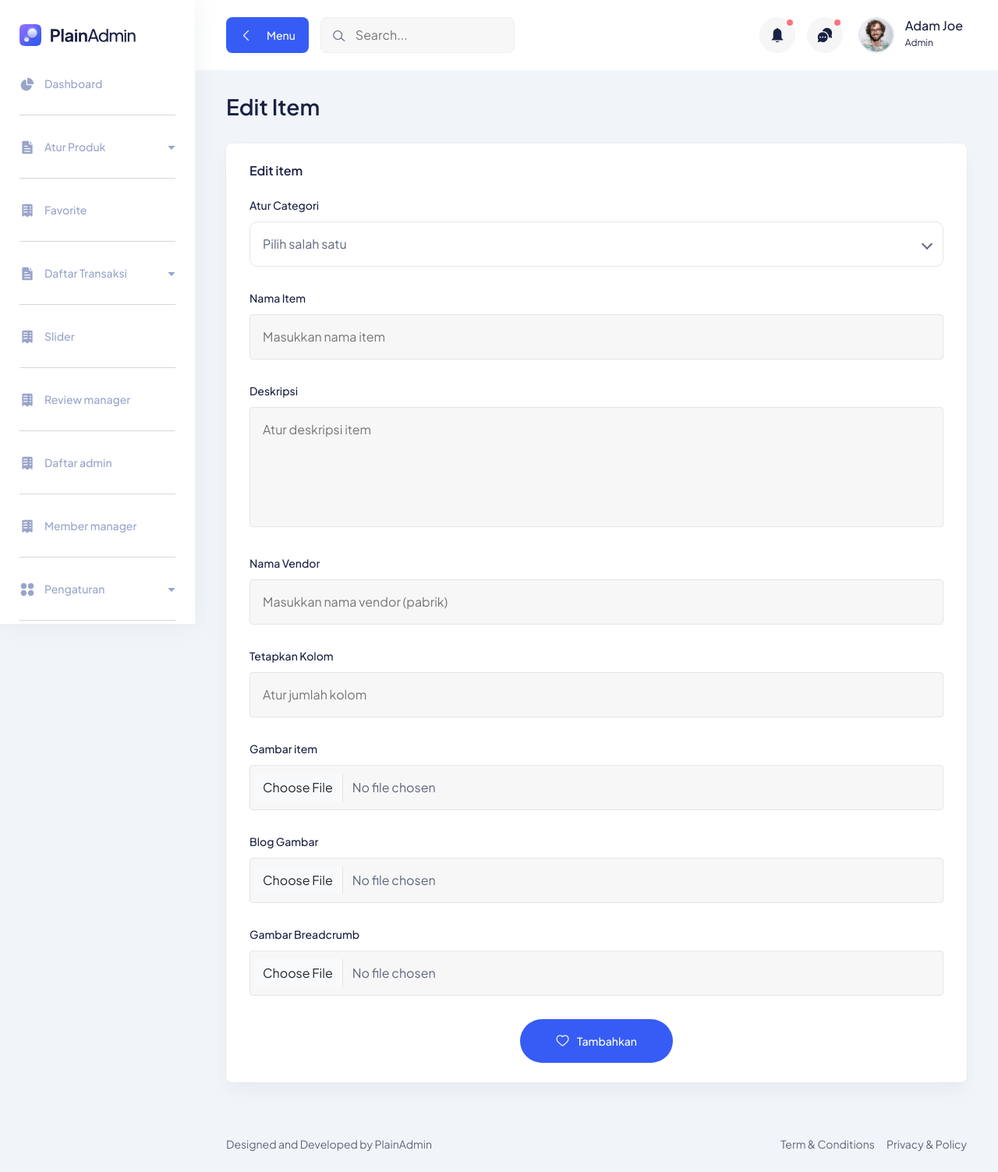
After one commit to adimiuprix/diginine-topup-games, a CodeIgniter 4 app: template app/Views/adminpage/item/edit.php in a window 1280 px wide. The commit adds this page. Shown: the whole page at 78% size. Run offline with PHP 8.4 and a stand-in for CodeIgniter, Linux system fonts and the light colour scheme; the template is opened without the code that fills it, so the values that code supplies are empty; some libraries are stand-ins or nearby versions.

Commit message:
Item form

```diff
--- /dev/null
+++ b/app/Views/adminpage/item/edit.php
@@ -0,0 +1,93 @@
+<?= $this->extend('adminpage/layouts/template') ?>
+<?= $this->section('content') ?>
+
+<?= $this->include('adminpage/partials/header'); ?>
+
+<section class="table-components">
+    <div class="container-fluid">
+        <!-- ========== title-wrapper start ========== -->
+        <div class="title-wrapper pt-30">
+            <div class="row align-items-center">
+                <div class="col-md-6">
+                    <div class="title d-flex align-items-center flex-wrap">
+                        <h2 class="mr-40">Edit Item</h2>
+                    </div>
+                </div>
+            </div>
+            <!-- end row -->
+        </div>
+        <!-- ========== title-wrapper end ========== -->
+        <!-- ========== tables-wrapper start ========== -->
+        <div class="tables-wrapper">
+            <!-- end row -->
+            <!-- end row -->
+            <div class="col-lg-12">
+                <div class="card-style mb-30">
+                    <h6 class="mb-25">Edit item</h6>
+                    <form action="<?= base_url('admin/items/update/' . $items['id'])?>" method="post">
+                        <div class="select-style-1">
+                            <label>Atur Categori</label>
+                            <div class="select-position">
+                                <select name="items">
+                                    <option>Pilih salah satu</option>
+                                    <?php foreach ($categories as $category) : ?>
+                                    <?php $selected = ($items['id_cats'] == $category['id']) ? 'selected' : ''; ?>
+                                    <option value="<?= var_dump($category['id']);?>" <?= $selected ?>><?= $category['category'];?></option>
+                                    <?php endforeach; ?>
+                                </select>
+                            </div>
+                        </div>
+                        <div class="input-style-1">
+                            <label>Nama Item</label>
+                            <input type="text" name="item_name" placeholder="Masukkan nama item" value="<?= $items['item_name']; ?>" required />
+                        </div>
+                        <div class="input-style-1">
+                            <label>Deskripsi</label>
+                            <textarea name="description" placeholder="Atur deskripsi item" rows="5"><?= $items['description']; ?></textarea>
+                        </div>
+                        <div class="input-style-1">
+                            <label>Nama Vendor</label>
+                            <input type="text" name="vendor" value="<?= $items['vendor']; ?>" placeholder="Masukkan nama vendor (pabrik)" required />
+                        </div>
+                        <div class="input-style-1">
+                            <label>Tetapkan Kolom</label>
+                            <input type="number" name="coloum" <?= $items['coloum']; ?> placeholder="Atur jumlah kolom" required />
+                        </div>
+                        <div class="input-style-1">
+                            <label>Gambar item</label>
+                            <div class="mb-3">
+                            <input name="image_item" class="form-control" type="file">
+                            </div>
+                        </div>
+                        <div class="input-style-1">
+                            <label>Blog Gambar</label>
+                            <div class="mb-3">
+                            <input name="blog_img" class="form-control" type="file">
+                            </div>
+                        </div>
+                        <div class="input-style-1">
+                            <label>Gambar Breadcrumb</label>
+                            <div class="mb-3">
+                            <input name="breadcrumb_img" class="form-control" type="file">
+                            </div>
+                        </div>
+
+                        <div class="text-center">
+                            <button class="main-btn primary-btn rounded-full btn-hover">
+                                <i class="lni lni-heart"></i>
+                                Tambahkan
+                            </button>
+                        </div>
+                    </form>
+                    <!-- end input -->
+                </div>
+                <!-- end card -->
+            </div>
+            <!-- end row -->
+        </div>
+        <!-- ========== tables-wrapper end ========== -->
+    </div>
+    <!-- end container -->
+</section>
+
+<?= $this->endSection() ?>
--- a/app/Views/adminpage/product/index.php
+++ b/app/Views/adminpage/product/index.php
@@ -11,7 +11,7 @@
                 <div class="col-md-6">
                     <div class="title d-flex align-items-center flex-wrap">
                         <h2 class="mr-40">Table Produk</h2>
-                        <a href="<?= base_url('admin/products/add')?>" class="main-btn primary-btn btn-hover btn-sm">
+                        <a href="<?= base_url('admin/items/add')?>" class="main-btn primary-btn btn-hover btn-sm">
                         <i class="lni lni-plus mr-5"></i> Tambah Produk</a>
                     </div>
                 </div>
```
Also changed, not shown: app/Config/Routes.php (+7 -0 lines), app/Controllers/Admin/ItemsController.php (+92 -1 lines), app/Models/Admin/ItemModel.php (added, +42 -0 lines), app/Views/adminpage/item/add.php (added, +92 -0 lines), app/Views/adminpage/item/index.php (+22 -7 lines).
